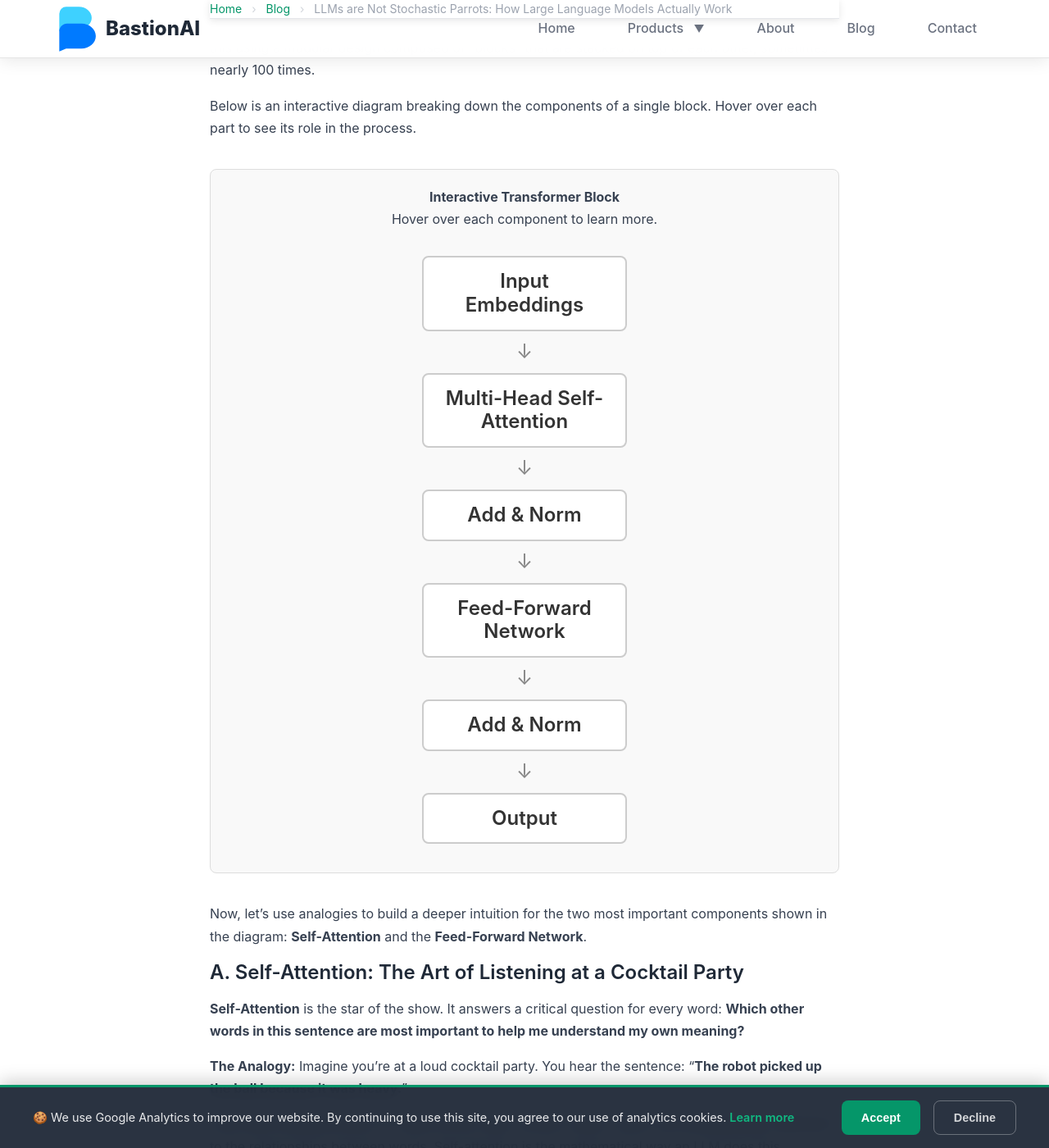
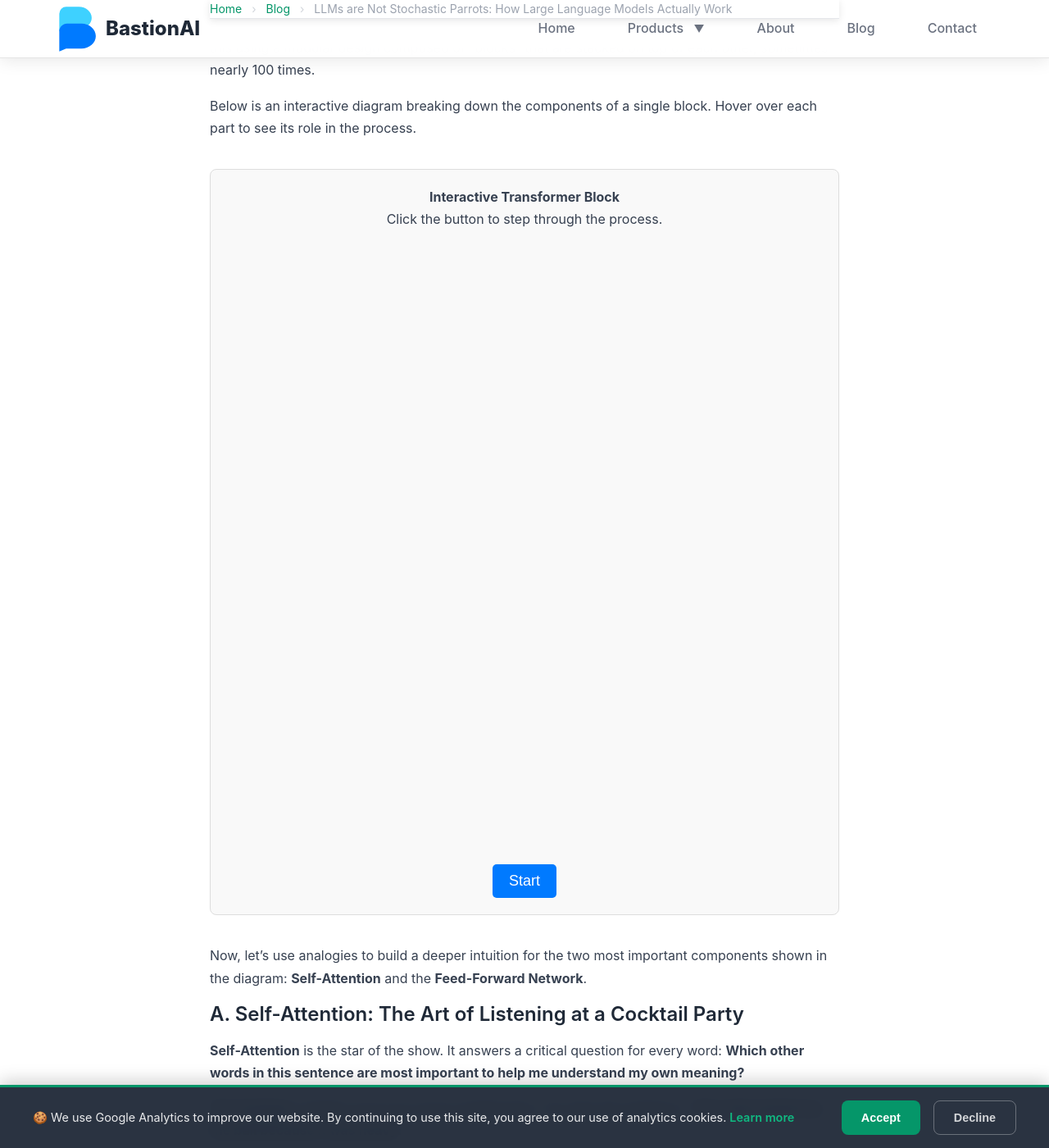
Before and after one commit to BastionAI/bastionai.github.io, a Jekyll site: the page built from _posts/2025-07-14-how-llms-really-work.md, in a window 1280 px wide and 1400 px high, scrolled down 2852 px. Shown: the whole window at 82% size. Built offline with Jekyll 4.4.1, drawn with Linux system fonts in a browser that asks for light colours.

Commit message:
feat: upgrade transformer diagram to be interactive

```diff
--- a/_includes/components/interactive-transformer.html
+++ b/_includes/components/interactive-transformer.html
@@ -1,5 +1,5 @@
 <style>
-.transformer-container {
+.interactive-transformer-container {
     font-family: -apple-system, BlinkMacSystemFont, "Segoe UI", Roboto, "Helvetica Neue", Arial, sans-serif;
     border: 1px solid #ddd;
     border-radius: 8px;
@@ -9,14 +9,25 @@
     background-color: #f9f9f9;
 }
 
-.transformer-block {
+.interactive-transformer-block {
     display: flex;
     flex-direction: column;
     align-items: center;
     position: relative;
 }
 
-.transformer-component {
+.interactive-transformer-component, .interactive-transformer-arrow {
+    opacity: 0;
+    transform: translateY(20px);
+    transition: opacity 0.5s ease-out, transform 0.5s ease-out;
+}
+
+.interactive-transformer-component.visible, .interactive-transformer-arrow.visible {
+    opacity: 1;
+    transform: translateY(0);
+}
+
+.interactive-transformer-component {
     border: 2px solid #ccc;
     border-radius: 8px;
     padding: 15px 25px;
@@ -24,23 +35,22 @@
     width: 250px;
     background-color: white;
     position: relative;
-    cursor: pointer;
-    transition: all 0.2s ease-in-out;
+    cursor: default;
 }
 
-.transformer-component:hover {
+.interactive-transformer-component.active {
     border-color: #007aff;
     transform: scale(1.03);
     box-shadow: 0 4px 15px rgba(0,0,0,0.1);
 }
 
-.transformer-component h4 {
+.interactive-transformer-component h4 {
     margin: 0;
     color: #333;
 }
 
-.popup {
-    display: none;
+.interactive-transformer-popup {
+    display: block;
     position: absolute;
     left: 105%;
     top: 0;
@@ -54,76 +64,144 @@
     z-index: 100;
     font-size: 0.9em;
     line-height: 1.5;
+    opacity: 0;
+    transition: opacity 0.3s ease-in-out;
+    pointer-events: none;
 }
 
-.transformer-component:hover .popup {
-    display: block;
+.interactive-transformer-component.active .interactive-transformer-popup {
+    opacity: 1;
 }
 
-.arrow {
+.interactive-transformer-arrow {
     font-size: 24px;
     color: #888;
     margin: -10px 0;
 }
+
+.transformer-button {
+    background-color: #007aff;
+    color: white;
+    border: none;
+    padding: 10px 20px;
+    border-radius: 5px;
+    cursor: pointer;
+    font-size: 1em;
+    margin-top: 10px;
+    transition: background-color 0.2s;
+}
+
+.transformer-button:hover {
+    background-color: #0056b3;
+}
 </style>
 
-<div class="transformer-container">
-    <p><strong>Interactive Transformer Block</strong><br/>Hover over each component to learn more.</p>
-    <div class="transformer-block">
+<div class="interactive-transformer-container">
+    <p><strong>Interactive Transformer Block</strong><br/>Click the button to step through the process.</p>
+    <div class="interactive-transformer-block" id="transformer-block-visual">
 
-        <div class="transformer-component" id="input">
+        <div class="interactive-transformer-component" data-step="1">
             <h4>Input Embeddings</h4>
-            <div class="popup">
+            <div class="interactive-transformer-popup">
                 <strong>Input:</strong> The process starts with the token embeddings we discussed in Part 1. These are the numerical representations of your text, rich with semantic meaning.
             </div>
         </div>
 
-        <div class="arrow">↓</div>
+        <div class="interactive-transformer-arrow" data-step="2">↓</div>
 
-        <div class="transformer-component" id="mha">
+        <div class="interactive-transformer-component" data-step="2">
             <h4>Multi-Head Self-Attention</h4>
-            <div class="popup">
+            <div class="interactive-transformer-popup">
                 <strong>The "Cocktail Party":</strong> This is where every word looks at every other word to find out which ones are most important for its own meaning. It's like listening to a whole sentence at once to understand context.
             </div>
         </div>
 
-        <div class="arrow">↓</div>
+        <div class="interactive-transformer-arrow" data-step="3">↓</div>
 
-        <div class="transformer-component" id="add-norm-1">
+        <div class="interactive-transformer-component" data-step="3">
             <h4>Add &amp; Norm</h4>
-            <div class="popup">
-                <strong>Residual Connection ("Add"):</strong> A shortcut that adds the original input to the output of the attention step. This ensures that the model doesn't "forget" the original information. It's crucial for training deep networks.
+            <div class="interactive-transformer-popup">
+                <strong>Residual Connection ("Add"):</strong> A shortcut adds the original input to the output of the attention step. This ensures that the model doesn't "forget" the original information. It's crucial for training deep networks.
                 <br/><br/>
                 <strong>Layer Normalization ("Norm"):</strong> A cleanup step that stabilizes the numbers, ensuring the process runs smoothly without an explosion of values.
             </div>
         </div>
 
-        <div class="arrow">↓</div>
+        <div class="interactive-transformer-arrow" data-step="4">↓</div>
 
-        <div class="transformer-component" id="ffn">
+        <div class="interactive-transformer-component" data-step="4">
             <h4>Feed-Forward Network</h4>
-            <div class="popup">
+            <div class="interactive-transformer-popup">
                 <strong>The "Processing Unit":</strong> After gathering context, this network "thinks" about the information. It's a standard neural network that finds deeper patterns and transforms the data into a more refined state.
             </div>
         </div>
 
-        <div class="arrow">↓</div>
+        <div class="interactive-transformer-arrow" data-step="5">↓</div>
 
-        <div class="transformer-component" id="add-norm-2">
+        <div class="interactive-transformer-component" data-step="5">
             <h4>Add &amp; Norm</h4>
-             <div class="popup">
+             <div class="interactive-transformer-popup">
                 <strong>Add & Norm:</strong> The same process as before. A residual connection adds the output of the previous "Add & Norm" step, and Layer Normalization cleans up the result before sending it on.
             </div>
         </div>
 
-        <div class="arrow">↓</div>
+        <div class="interactive-transformer-arrow" data-step="6">↓</div>
 
-        <div class="transformer-component" id="output">
+        <div class="interactive-transformer-component" data-step="6">
             <h4>Output</h4>
-            <div class="popup">
+            <div class="interactive-transformer-popup">
                 <strong>Final Result:</strong> The refined vectors are sent to the next Transformer block for more processing. If this is the last block, the output is used to predict the next word in the sentence.
             </div>
         </div>
+    </div>
+    <button id="transformer-step-btn" class="transformer-button">Start</button>
+</div>
 
-    </div>
-</div>
+<script>
+document.addEventListener('DOMContentLoaded', function() {
+    const stepButton = document.getElementById('transformer-step-btn');
+    const visualBlock = document.getElementById('transformer-block-visual');
+    const components = visualBlock.querySelectorAll('[data-step]');
+    let currentStep = 0;
+    const totalSteps = 6;
+
+    if (stepButton) {
+        stepButton.addEventListener('click', function() {
+            if (currentStep >= totalSteps) {
+                // Reset
+                currentStep = 0;
+                components.forEach(el => {
+                    el.classList.remove('visible', 'active');
+                });
+                stepButton.textContent = 'Start';
+                return;
+            }
+
+            currentStep++;
+
+            // Show current step component and activate it
+            const currentElements = visualBlock.querySelectorAll(`[data-step="${currentStep}"]`);
+            currentElements.forEach(el => {
+                el.classList.add('visible');
+                if (el.classList.contains('interactive-transformer-component')) {
+                    // Deactivate previous
+                    const prevStep = currentStep > 1 ? currentStep - 1 : 1;
+                    const prevElements = visualBlock.querySelectorAll(`.interactive-transformer-component[data-step="${prevStep}"]`);
+                    prevElements.forEach(prev => prev.classList.remove('active'));
+
+                    // Activate current
+                    el.classList.add('active');
+                }
+            });
+
+            if (currentStep === 1) {
+                stepButton.textContent = 'Next Step';
+            }
+
+            if (currentStep === totalSteps) {
+                stepButton.textContent = 'Reset';
+            }
+        });
+    }
+});
+</script>
```
